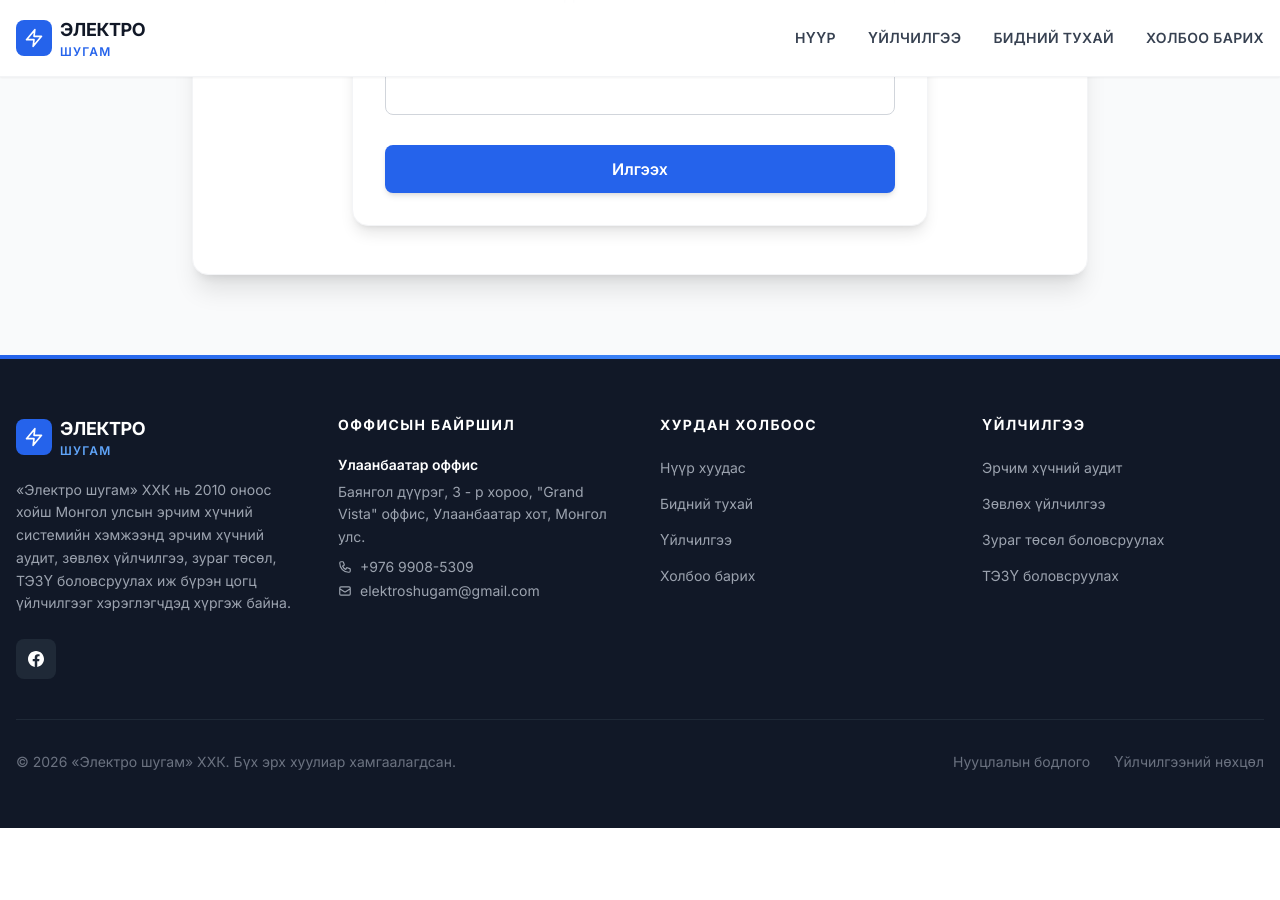
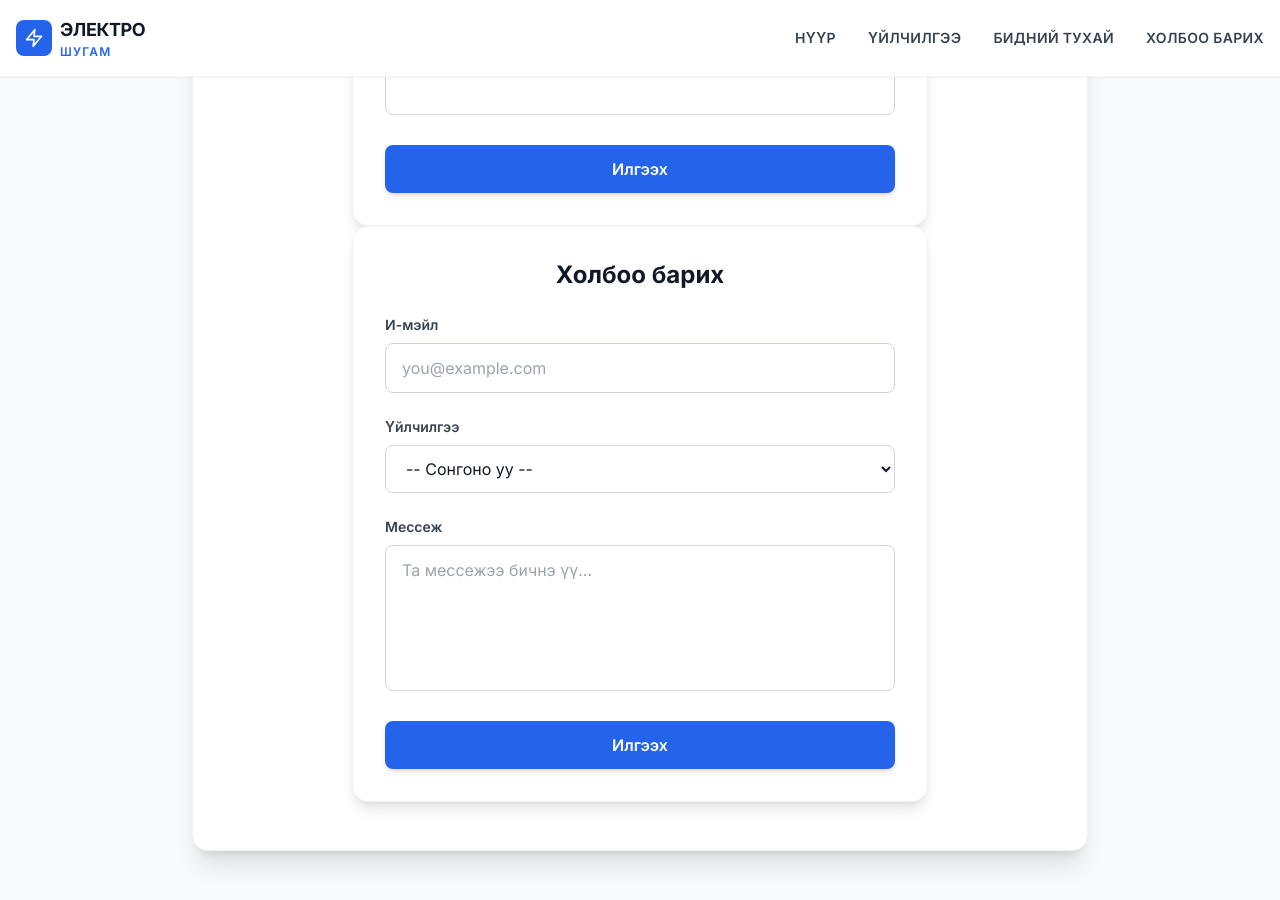
Before and after one commit to electroshugam/electroshugam_web_new, a Jekyll site: the page built from contact.html, in a window 1280 px wide and 900 px high, scrolled down 1921 px. Built offline with Jekyll 4.4.1, drawn with Linux system fonts in a browser that asks for light colours; nearby versions of some CDN libraries; before the commit the page ends 2749 px from its top, so only the background shows below that; some of the changed lines change nothing that is shown.

Commit message:
fig update

```diff
--- a/contact.html
+++ b/contact.html
@@ -112,9 +112,8 @@ body_class: ""
           oninvalid="this.setCustomValidity('Та Овог нэрээ оруулна уу')"
           oninput="this.setCustomValidity('')"
 
-          class="w-full px-4 py-3 rounded-lg border border-gray-300 focus:border-blue-500 focus:ring-2 focus:ring-blue-100 outline-none transition space-y-6"
+          class="w-full px-4 py-3 rounded-lg border border-gray-300 focus:border-blue-500 focus:ring-2 focus:ring-blue-100 outline-none transition"
           placeholder="">
-          <br>
         <label class="block text-sm font-semibold text-gray-700 mb-2 required">
           И-мэйл
         </label>
@@ -187,6 +186,88 @@ body_class: ""
 
 
 
+
+
+<form
+  action="https://formspree.io/f/xzdyprjy"
+  method="POST"
+  class="max-w-xl mx-auto bg-white p-8 rounded-2xl shadow-lg border border-gray-100 space-y-6"
+>
+
+  <h2 class="text-2xl font-bold text-gray-900 text-center">
+    Холбоо барих
+  </h2>
+
+  <!-- Email -->
+  <div>
+    <label class="block text-sm font-semibold text-gray-700 mb-2">
+      И-мэйл
+    </label>
+    <input
+      type="email"
+      name="email"
+      required
+      oninvalid="this.setCustomValidity('Имэйлээ оруулна уу')"
+      oninput="this.setCustomValidity('')"
+      placeholder="you@example.com"
+      class="w-full px-4 py-3 rounded-lg border border-gray-300 focus:border-blue-500 focus:ring-2 focus:ring-blue-100 outline-none transition"
+    >
+  </div>
+
+  <!-- Dropdown -->
+  <div>
+    <label class="block text-sm font-semibold text-gray-700 mb-2">
+      Үйлчилгээ
+    </label>
+    <select
+      name="service"
+      required
+      oninvalid="this.setCustomValidity('Үйлчилгээгээ сонгоно уу')"
+      oninput="this.setCustomValidity('')"
+      class="w-full px-4 py-3 rounded-lg border border-gray-300 bg-white focus:border-blue-500 focus:ring-2 focus:ring-blue-100 outline-none transition"
+    >
+      <option value="" disabled selected>-- Сонгоно уу --</option>
+      <option value="audit">Эрчим хүчний аудит</option>
+      <option value="consulting">Зөвлөх үйлчилгээ</option>
+      <option value="design">Зураг төсөл</option>
+      <option value="feasibility">ТЭЗҮ боловсруулах</option>
+      <option value="other">Бусад</option>
+    </select>
+  </div>
+
+  <!-- Message -->
+  <div>
+    <label class="block text-sm font-semibold text-gray-700 mb-2">
+      Мессеж
+    </label>
+    <textarea
+      name="message"
+      rows="5"
+      required
+      oninvalid="this.setCustomValidity('Мессежээ бичнэ үү')"
+      oninput="this.setCustomValidity('')"
+      placeholder="Та мессежээ бичнэ үү..."
+      class="w-full px-4 py-3 rounded-lg border border-gray-300 focus:border-blue-500 focus:ring-2 focus:ring-blue-100 outline-none transition resize-none"
+    ></textarea>
+  </div>
+
+  <!-- Button -->
+  <button
+    type="submit"
+    class="w-full bg-blue-600 text-white font-semibold py-3 rounded-lg hover:bg-blue-700 transition shadow-md hover:shadow-lg"
+  >
+    Илгээх
+  </button>
+
+</form>
+
+
+
+
+
+
+
+
       </div>
     </div>
   </div>
```
